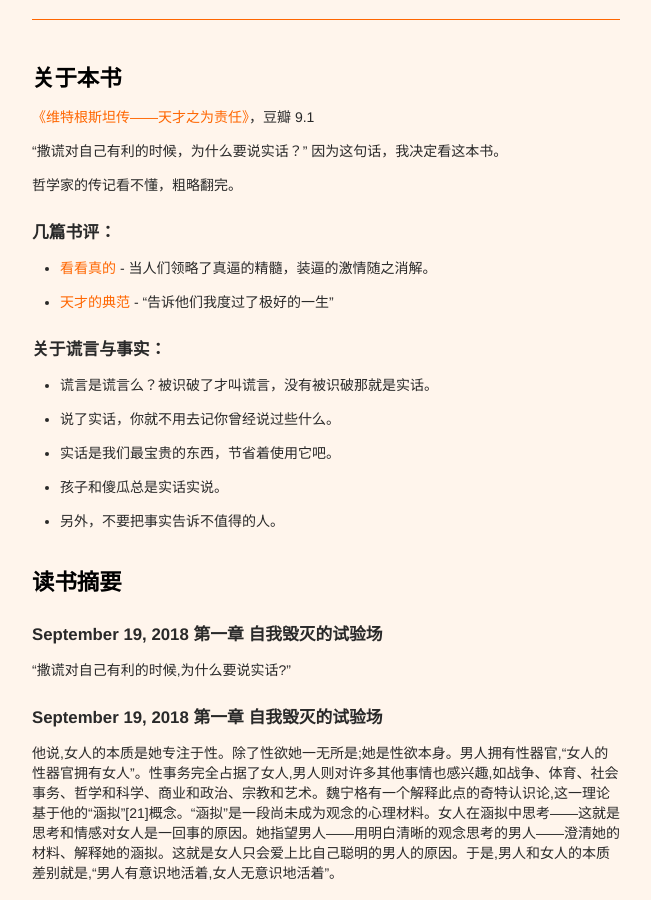
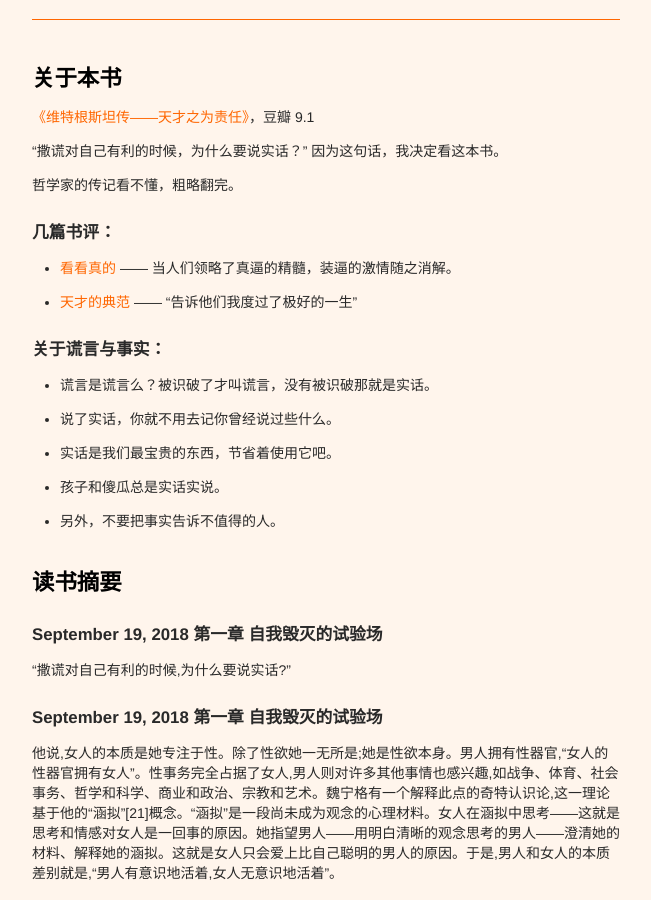
Before and after one commit to xianyuxmu/xianyuxmu.github.io, a Jekyll site: the page built from _posts/2018-09-23-ludwig-wittgenstein-the-duty-of-genius.md, in a window 1280 px wide and 900 px high, scrolled down 337 px. Shown: the whole window, without its empty margins (314-965 px from the left). Built offline with Jekyll 4.4.1, drawn with Linux system fonts in a browser that asks for light colours; comment, search, counter and statistics services are not loaded.

Commit message:
reading of Sep. 23 2018

```diff
--- a/_posts/2018-09-23-ludwig-wittgenstein-the-duty-of-genius.md
+++ b/_posts/2018-09-23-ludwig-wittgenstein-the-duty-of-genius.md
@@ -24,8 +24,8 @@
 
 ### 几篇书评：
 
-- [看看真的](https://book.douban.com/review/5047959/) - 当人们领略了真逼的精髓，装逼的激情随之消解。
-- [天才的典范](https://book.douban.com/review/6994766/) - “告诉他们我度过了极好的一生”
+- [看看真的](https://book.douban.com/review/5047959/) —— 当人们领略了真逼的精髓，装逼的激情随之消解。
+- [天才的典范](https://book.douban.com/review/6994766/) —— “告诉他们我度过了极好的一生”
 
 ### 关于谎言与事实：
 
@@ -61,7 +61,9 @@
 
 这儿魏宁格谈的自然是柏拉图式的爱。实际上对他来说只存在柏拉图式的爱,因为:“任何其他所谓的爱都属于感官王国”。爱和性欲不止不是一回事,它们是互相对立的。这就是为什么婚后之爱的观念是虚伪的。
 
-**性的吸引随身体的接近而增加,爱则在爱人缺席时最强。**真正说来,爱需要分离、需要一定的距离才得以保持:“那世上一切旅行不能到达的、时间不能成就的,可通过意外的、无心的、跟所爱对象的身体接触而达到,在这样的身体接触中,性的冲动被唤醒,足以把爱当场杀死”。
+**性的吸引随身体的接近而增加,爱则在爱人缺席时最强。**
+
+真正说来,爱需要分离、需要一定的距离才得以保持:“那世上一切旅行不能到达的、时间不能成就的,可通过意外的、无心的、跟所爱对象的身体接触而达到,在这样的身体接触中,性的冲动被唤醒,足以把爱当场杀死”。
 
 ### September 19, 2018 第一章 自我毁灭的试验场
 
```
Also changed, not shown: _posts/2017-06-17-chicken-soup.md (+2 -0 lines).
